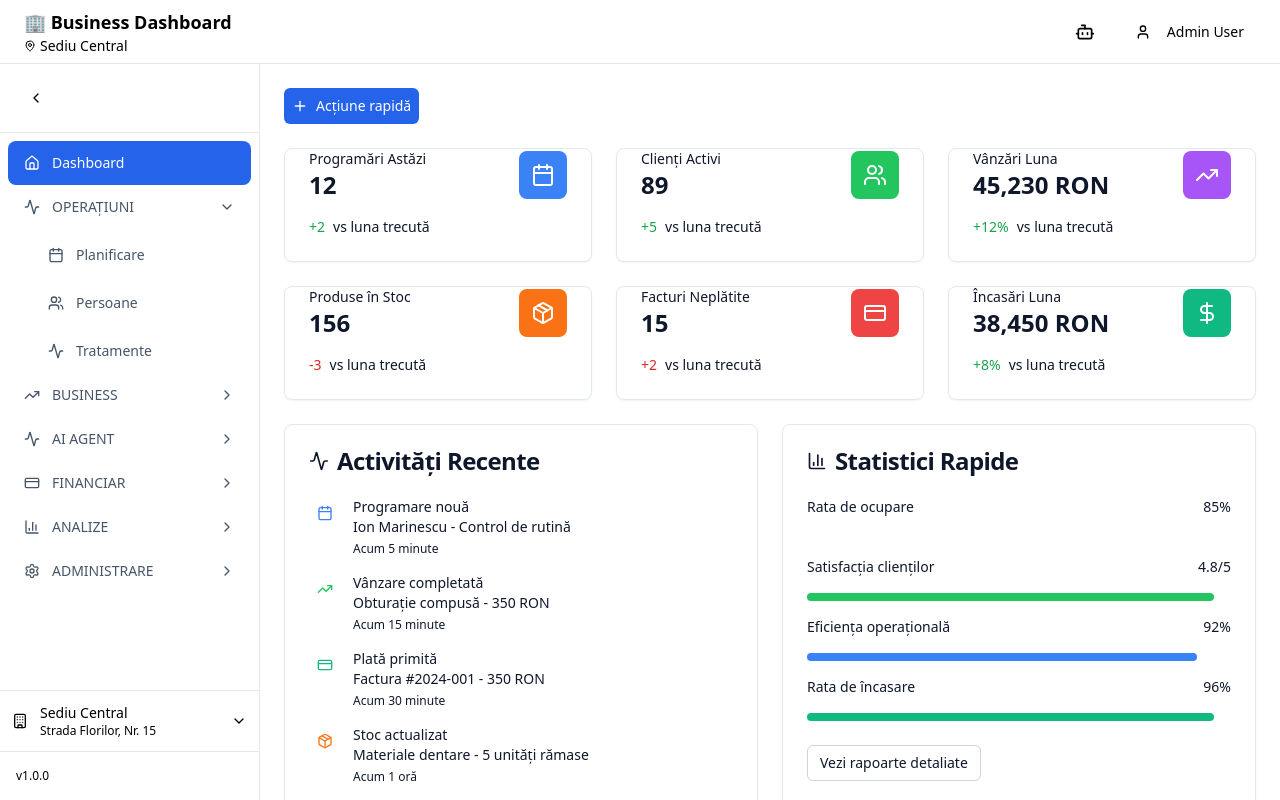
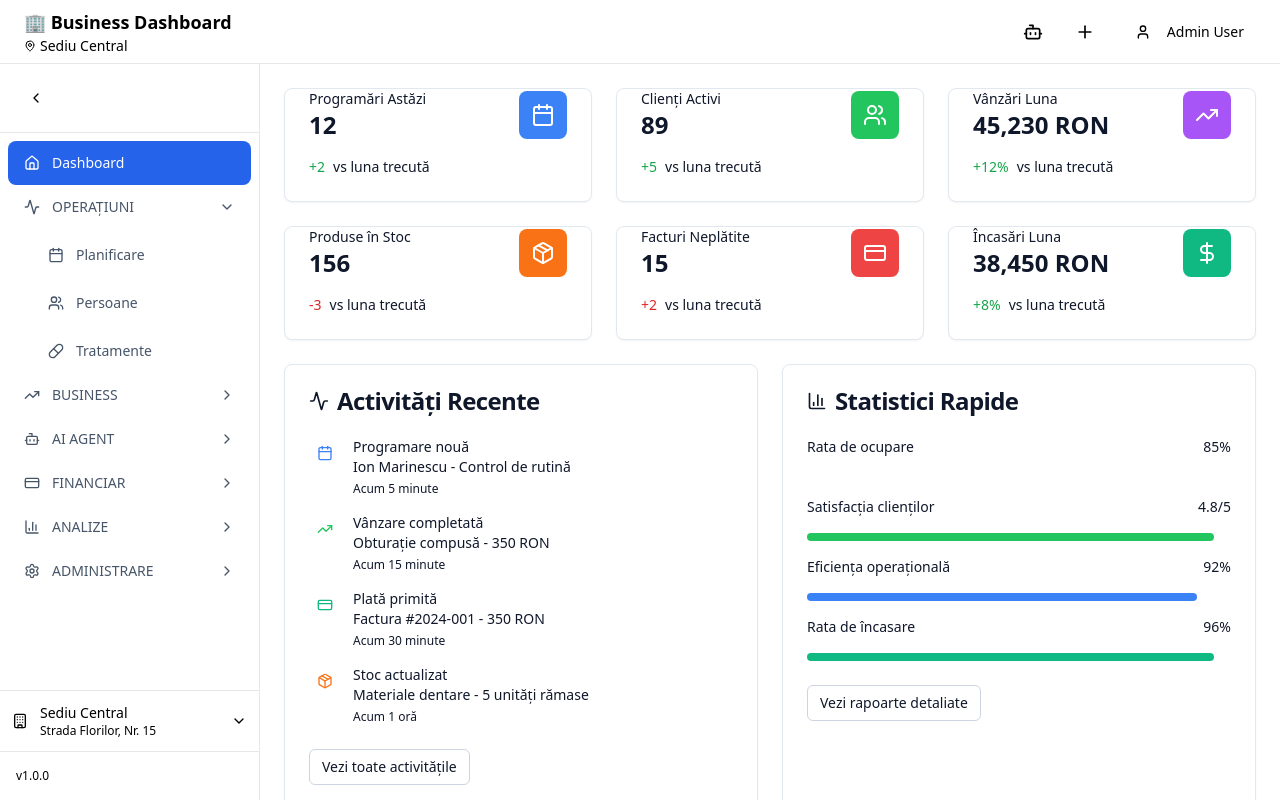
Before and after one commit to AdrianTuci1/v1-management-simplu, a React (Vite) app: page / in a window 1280 px wide. Built offline with nearby package versions, Linux system fonts and the light colour scheme.

Commit message:
nice touch

```diff
--- a/src/components/AIAssistant.jsx
+++ b/src/components/AIAssistant.jsx
@@ -88,7 +88,7 @@ const AIAssistantComponent = () => {
   return (
     <AIAssistant
       position="top-right"
-      size="lg"
+      size="md"
       state={isOpen ? "open" : "closed"}
       className="flex flex-col rounded-lg"
     >
--- a/src/components/Navbar.jsx
+++ b/src/components/Navbar.jsx
@@ -1,9 +1,9 @@
-import { Bell, User, Search, Menu, MapPin, Bot } from 'lucide-react'
+import { Bell, User, Search, Menu, MapPin, Bot, Plus,  } from 'lucide-react'
 import { useDrawer } from '../contexts/DrawerContext'
 import { useAIAssistantStore } from '../stores/aiAssistantStore'
 
 const Navbar = ({ currentView, currentLocation }) => {
-  const { openMenuDrawer, openUserDrawer } = useDrawer()
+  const { openMenuDrawer, openUserDrawer, openQuickActionsDrawer } = useDrawer()
   const { toggleAIAssistant } = useAIAssistantStore()
   const getViewTitle = (view) => {
     const titles = {
@@ -70,6 +70,14 @@ const Navbar = ({ currentView, currentLocation }) => {
           </button>
 
 
+          <button
+                      onClick={openQuickActionsDrawer}
+          className="btn btn-ghost btn-sm"
+        >
+          <Plus className="h-5 w-5" />
+        </button>
+
+
 
           {/* User menu */}
           <button
--- a/src/components/Sidebar.jsx
+++ b/src/components/Sidebar.jsx
@@ -15,7 +15,9 @@ import {
   Shield,
   User,
   Settings,
-  Home
+  Home,
+  Bot,
+  Pill,
 } from 'lucide-react'
 import LocationSwitcher from './LocationSwitcher'
 
@@ -49,7 +51,7 @@ const Sidebar = ({ collapsed, currentView, onViewChange, onToggle, currentLocati
         {
           id: 'operations-treatments',
           label: 'Tratamente',
-          icon: Activity,
+          icon: Pill,
           view: 'operations-treatments'
         }
       ]
@@ -76,7 +78,7 @@ const Sidebar = ({ collapsed, currentView, onViewChange, onToggle, currentLocati
     {
       id: 'ai-agent',
       label: 'AI AGENT',
-      icon: Activity,
+      icon: Bot,
       submenu: [
         {
           id: 'operations-activities',
--- a/src/components/ui/ai-assistant.tsx
+++ b/src/components/ui/ai-assistant.tsx
@@ -13,7 +13,7 @@ const aiAssistantVariants = cva(
         "bottom-left": "bottom-4 left-4",
       },
       size: {
-        sm: "w-80 h-96",
+        sm: "w-42 h-96",
         md: "w-96 h-[500px]",
         lg: "w-[500px] h-[600px]",
         xl: "w-[600px] h-[700px]",
--- a/src/components/views/DashboardHome.jsx
+++ b/src/components/views/DashboardHome.jsx
@@ -102,16 +102,6 @@ const DashboardHome = () => {
 
   return (
     <div className="space-y-6">
-      {/* Header */}
-      <div className="flex items-center justify-between">
-        <button
-                      onClick={openQuickActionsDrawer}
-          className="btn btn-primary"
-        >
-          <Plus className="h-4 w-4 mr-2" />
-          Acțiune rapidă
-        </button>
-      </div>
 
       {/* KPI Cards */}
       <div className="grid grid-cols-1 md:grid-cols-2 lg:grid-cols-3 gap-6">
```
